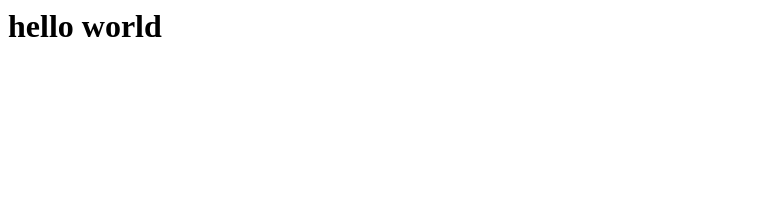
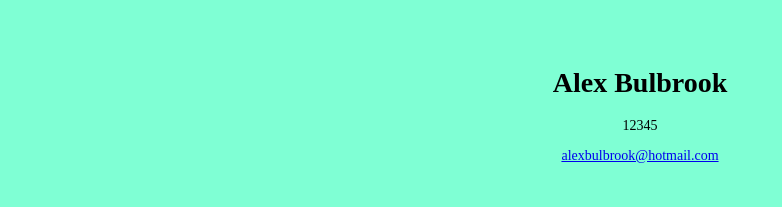
Before and after one commit to Titaniumlord/Alexbulbrook.github.io, a plain HTML site: page Index.html in a window 1280 px wide. Shown: the whole page, without its empty margins (0-782 px from the left). Drawn offline with Linux system fonts and the light colour scheme.

Commit message:
Basic Setup

```diff
--- a/Index.html
+++ b/Index.html
@@ -1,6 +1,13 @@
 <html lang="en">
-    <head>
-    <title> Alex Bulbrook </title>
-    </head>
-    <body> <div> <h1> hello world </h1> </div> </body>
+  <head>
+    <title>Alex Bulbrook</title>
+    <link href="style.css" rel="stylesheet" />
+  </head>
+  <body>
+    <div class="list">
+      <h1>Alex Bulbrook</h1>
+      <p>12345</p>
+      <a href="mailto:alexbulbrook@hotmail.com"> alexbulbrook@hotmail.com </a>
+    </div>
+  </body>
 </html>
--- /dev/null
+++ b/style.css
@@ -0,0 +1,9 @@
+.list {
+  text-align: center;
+  font-size: 14px;
+  padding: 40px;
+}
+
+body {
+  background-color: aquamarine;
+}
```
